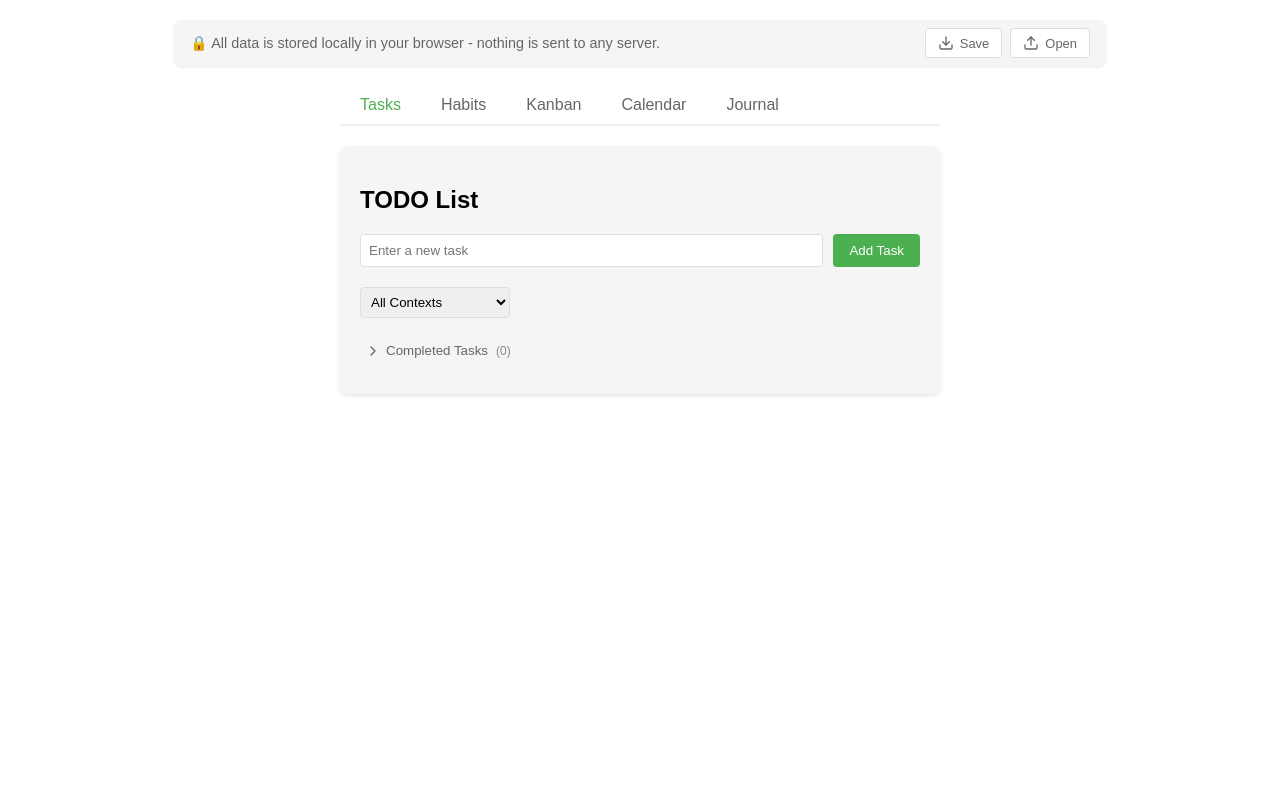
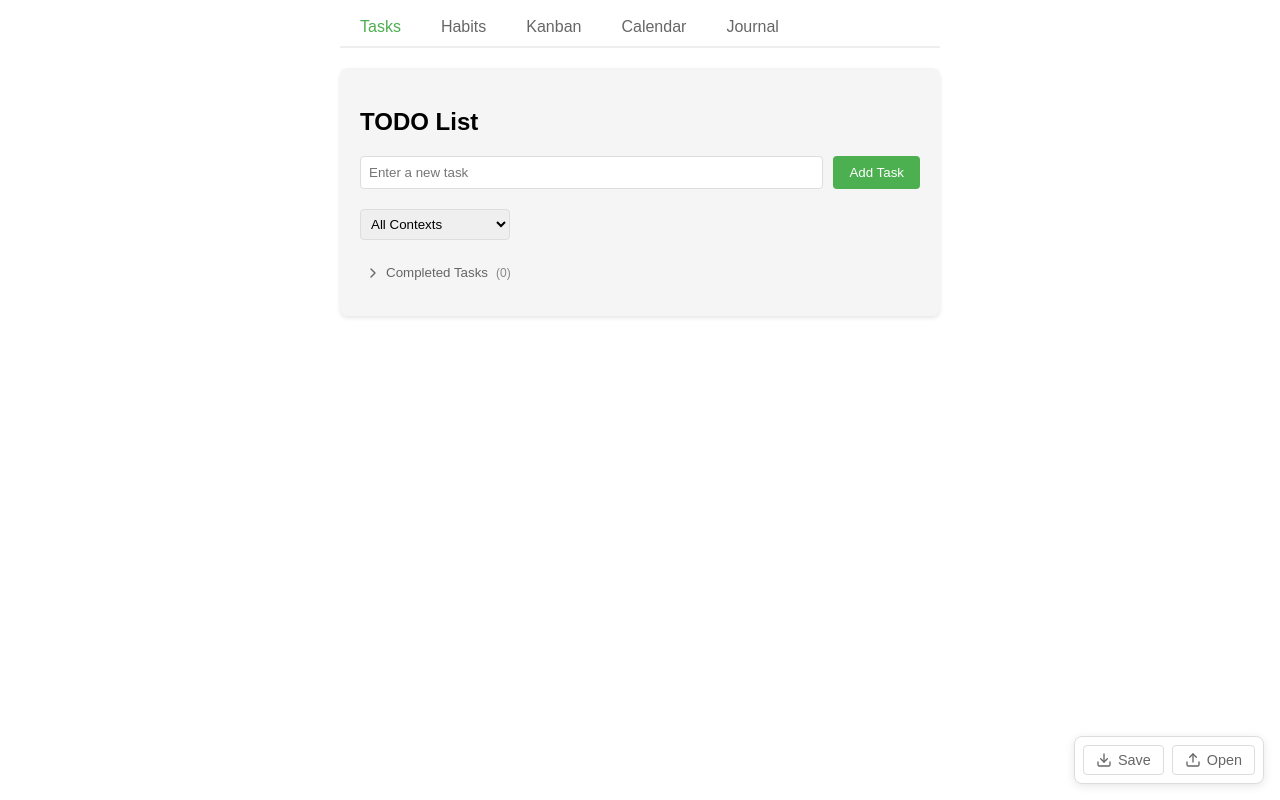
Before and after one commit to dogriffiths/todoyou, a website: page docs/index.html in a window 1280 px wide. Drawn offline with nearby package versions, Linux system fonts and the light colour scheme.

Commit message:
feat: Restyle import/export to save/open

```diff
--- a/docs/index.html
+++ b/docs/index.html
@@ -14,8 +14,8 @@
     <style>
         body {
             font-family:Arial,sans-serif;
-            margin:0px auto;
-            padding:20px;
+            padding-left:20px;
+            padding-right:20px;
             position:relative
         }
 
@@ -40,7 +40,9 @@
         }
 
         #tasks-tab,#journal-tab,.tabs {
-            margin:20px auto;
+            margin-bottom: 20px;
+            margin-left: auto;
+            margin-right: auto;
             max-width:600px;
         }
 
@@ -657,36 +659,12 @@
             box-shadow:0 2px 5px #0003
         }
 
-        .privacy-notice {
-            align-items:center;
-            background:#f5f5f5;
-            border-radius:8px;
-            box-shadow:0 1px 3px #0000001a;
-            color:#666;
-            display:flex;
-            font-size:.9em;
-            justify-content:space-between;
-            margin: 0px auto;
-            max-width:900px;
-            padding:8px 16px
-        }
-
         .task-dot {
             background:#4CAF50;
             border-radius:50%;
             height:6px;
             margin:2px auto;
             width:6px
-        }
-
-        @media (max-width: 768px) {
-            .privacy-notice {
-                flex-direction:column;
-                gap:12px;
-                margin:20px;
-                padding:12px;
-                text-align:center
-            }
         }
 
         .autocomplete-container {
@@ -989,12 +967,49 @@
         [data-window-dirty="true"] .save-button svg {
             color: white;
         }
+
+        .floating-toolbar {
+            position: fixed;
+            bottom: 16px;
+            right: 16px;
+            display: flex;
+            gap: 8px;
+            background: white;
+            padding: 8px;
+            border-radius: 8px;
+            box-shadow: 0 2px 10px rgba(0, 0, 0, 0.1);
+            border: 1px solid #ddd;
+            z-index: 1000;
+        }
+
+        /* Update existing data-button styles */
+        .data-button {
+            display: inline-flex;
+            align-items: center;
+            gap: 6px;
+            padding: 6px 12px;
+            background: white;
+            border: 1px solid #ddd;
+            border-radius: 4px;
+            color: #666;
+            cursor: pointer;
+            font-size: 0.9em;
+            transition: all 0.2s ease;
+        }
+
+        .data-button:hover {
+            background: #f0f0f0;
+            border-color: #ccc;
+        }
+
+        .data-button svg {
+            width: 16px;
+            height: 16px;
+        }
     </style>
 </head>
 <body>
-<div class="privacy-notice">
-    <span>🔒 All data is stored locally in your browser - nothing is sent to any server.</span>
-    <div class="data-buttons">
+<div class="floating-toolbar">
     <button onclick="exportDatabase()" class="data-button save-button" title="CMD/CTRL-S">
         <svg xmlns="http://www.w3.org/2000/svg" width="16" height="16" viewBox="0 0 24 24" fill="none"
              stroke="currentColor" stroke-width="2" stroke-linecap="round" stroke-linejoin="round">
@@ -1015,7 +1030,6 @@
         Open
     </label>
 </div>
-</div>
 <div class="tabs">
     <button class="tab active" data-tab="tasks">Tasks</button>
     <button class="tab" data-tab="habits">Habits</button>
```
Lines whose indentation alone changed are shown as unchanged.
